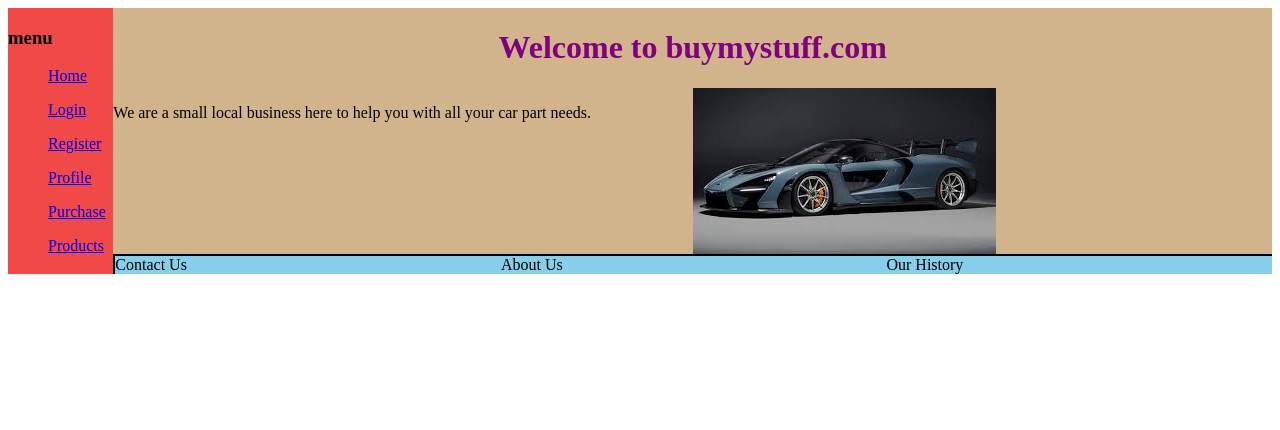
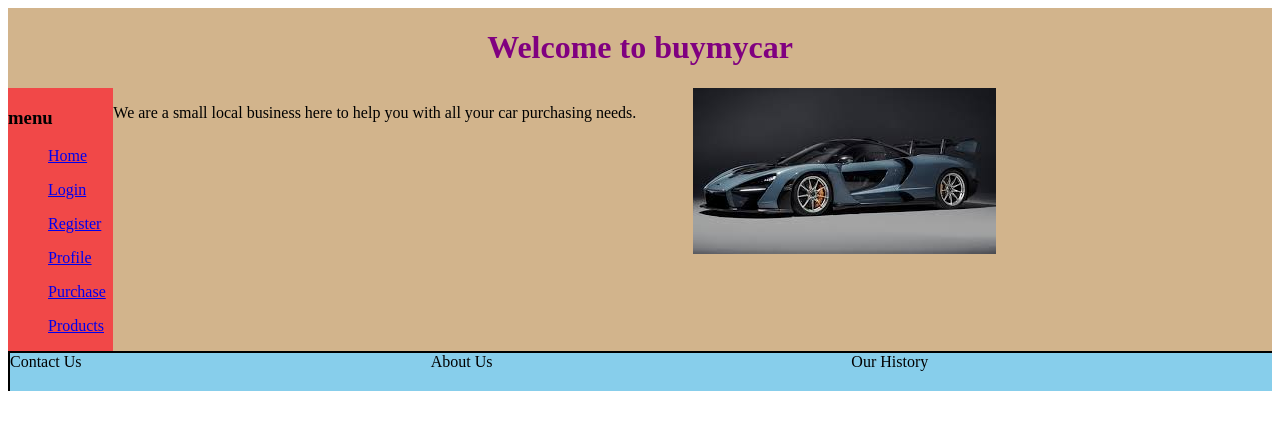
Before and after one commit to sjcalabrese/first-html-project, a plain HTML site: page Assignment1/index.html in a window 1280 px wide. Drawn offline with Linux system fonts and the light colour scheme; a script that the page names is missing.

Commit message:
updated formating and p in index page

```diff
--- a/Assignment1/index.html
+++ b/Assignment1/index.html
@@ -12,7 +12,7 @@
     <div class="container">
 
         <div class="header">
-            <h1>Welcome to buymystuff.com</h1>
+            <h1>Welcome to buymycar</h1>
         </div>
         <div class="menu">
             <h3>menu</h3>
@@ -24,7 +24,7 @@
             <ul><a href="products.html">Products</a></ul>
         </div>
         <div class="content">
-            <p>We are a small local business here to help you with all your car part needs.</p>
+            <p>We are a small local business here to help you with all your car purchasing needs.</p>
             <img src="images/background.jpg" alt="Sports Car!">
         </div>
         <div class="footer">
--- a/Assignment1/styles/main.css
+++ b/Assignment1/styles/main.css
@@ -1,25 +1,30 @@
 
 
 .container{
+    height: 100%;
     display: grid;
     grid-template-columns: repeat(12, 1fr);
-    grid-template-rows: auto auto auto;
+    grid-template-rows: auto auto 40px;
     background-color: tan;
+    grid-template-areas:
+        "h h h h h h h h h h h h"
+        "m c c c c c c c c c c c"
+        "f f f f f f f f f f f f"
 }
 
 .header {
-    grid-column: 2 / -1;
+    grid-area: h;
     color: purple;
     text-align: center
 }
 
 .menu{
-    grid-row: 1/-1;
+    grid-area: m;
     background-color: rgb(241, 72, 72);
 }
 
 .content{
-    grid-column: 2/-1;
+    grid-area: c;
     display: grid;
     grid-template-columns: 1fr 1fr;
 
@@ -32,6 +37,7 @@
 #login {
     display:grid;
     grid-template-columns: 1fr 1fr 1fr;
+
 }
 #profile {
     display:grid;
@@ -42,7 +48,7 @@
     grid-template-columns: 1fr 1fr 1fr;
 }
 .footer{
-    grid-column: 2/-1;
+    grid-area: f;
     border-left: 2px solid black;
     border-top: 2px solid black;
     background-color: skyblue;
```
